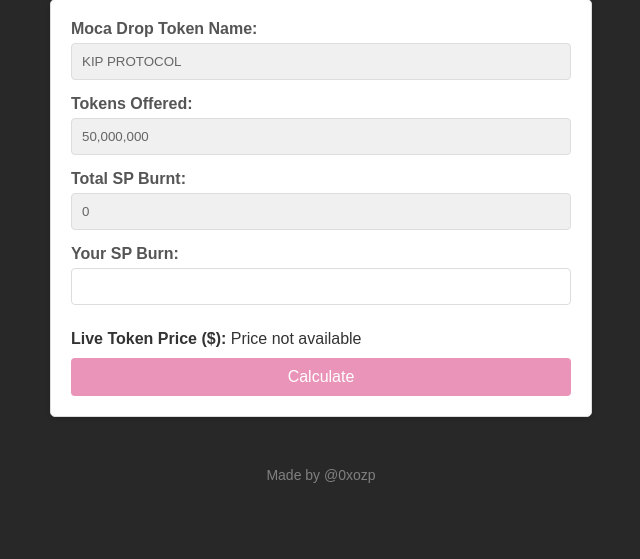
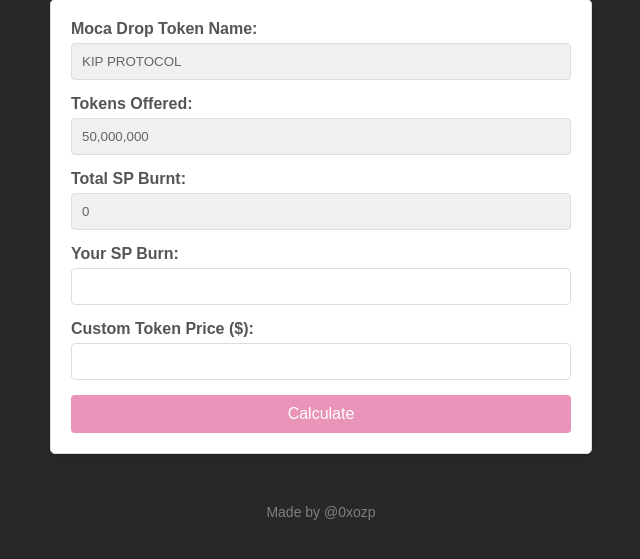
Before and after one commit to ozp3/Mocadrop-Calculator, a Flask app: page / in a window 1280 px wide. Shown: the part 117-676 px from the top of the page, without its empty margins (319-959 px from the left). Run offline with Flask 3, Linux system fonts and the light colour scheme; data that the repository does not hold is empty.

Commit message:
Add files via upload

```diff
--- a/templates/index.html
+++ b/templates/index.html
@@ -94,35 +94,6 @@
         text-decoration: underline;
       }
     </style>
-    <script>
-      async function updateTokenPrice() {
-        const priceElement = document.getElementById("live_price");
-        const timestampElement = document.getElementById("last_updated");
-        try {
-          const response = await fetch("/get_price");
-          if (!response.ok) {
-            throw new Error("Failed to fetch token price");
-          }
-          const data = await response.json();
-          if (data.price && data.price !== "N/A") {
-            priceElement.textContent = `$${data.price}`;
-            timestampElement.textContent = `Last updated: ${data.last_updated}`;
-          } else {
-            priceElement.textContent = "Price not available";
-            timestampElement.textContent = "";
-          }
-        } catch (error) {
-          console.error("Error fetching token price:", error);
-          priceElement.textContent = "Error fetching price";
-          timestampElement.textContent = "";
-        }
-      }
-
-      document.addEventListener("DOMContentLoaded", () => {
-        updateTokenPrice();
-        setInterval(updateTokenPrice, 30000);
-      });
-    </script>
   </head>
   <body>
     <h1>Moca Drop Reward Calculator</h1>
@@ -165,14 +136,14 @@
         required
       /><br />
 
-      <p>
-        <strong>Live Token Price ($):</strong>
-        <span id="live_price">Loading...</span>
-      </p>
-      <p
-        id="last_updated"
-        style="font-size: 12px; color: gray; text-align: center"
-      ></p>
+      <label for="custom_price">Custom Token Price ($):</label>
+      <input
+        type="number"
+        id="custom_price"
+        name="custom_price"
+        step="any"
+        required
+      /><br />
 
       <button type="submit">Calculate</button>
     </form>
```
